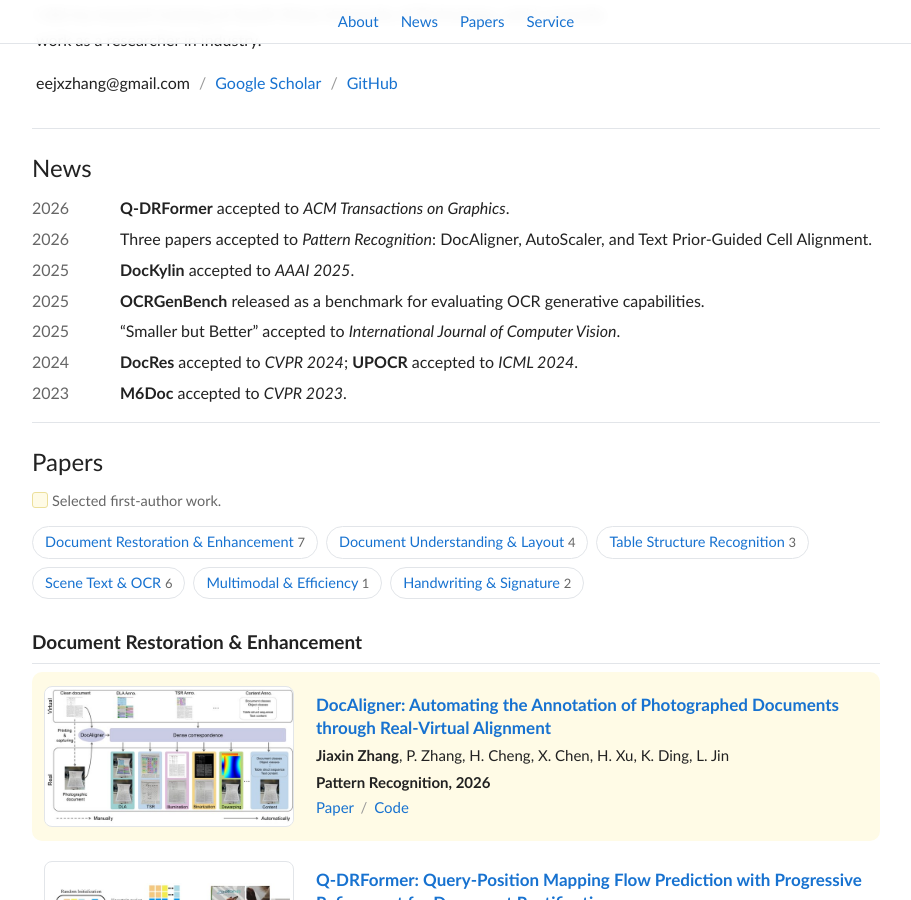
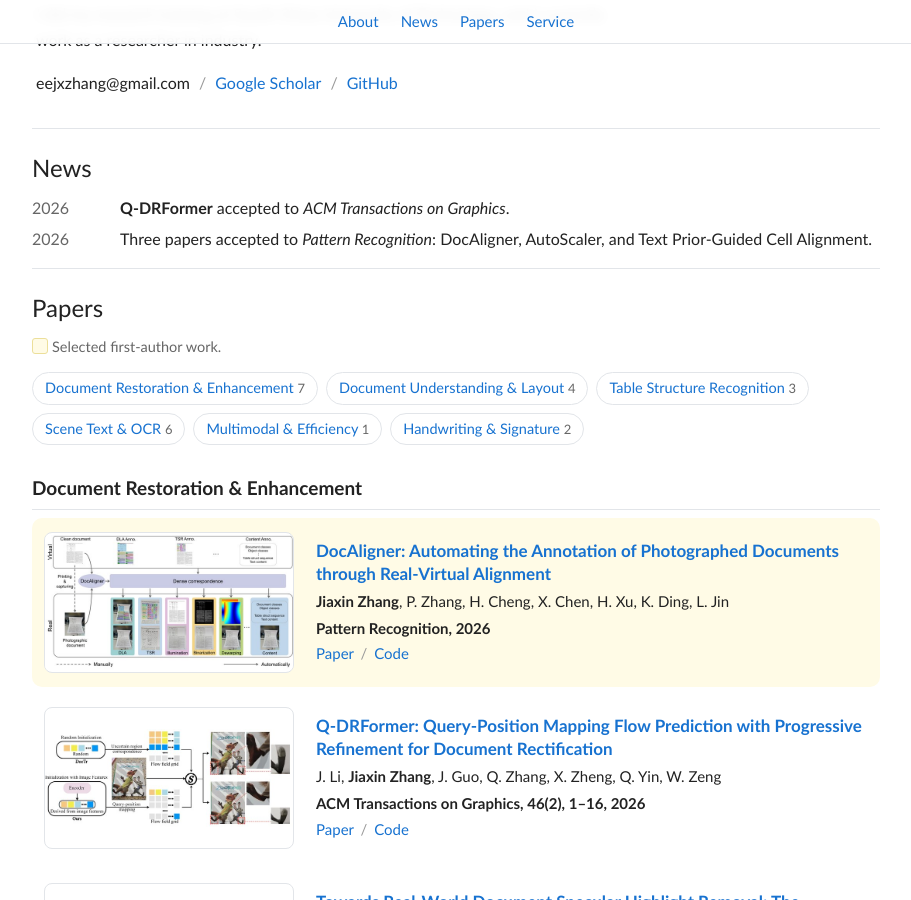
Before and after one commit to ZZZHANG-jx/ZZZHANG-jx.github.io, a Jekyll site: the page built from _pages/about.md, in a window 1280 px wide and 900 px high, scrolled down 429 px. Shown: the whole window, without its empty margins (184-1095 px from the left). Built offline with Jekyll 4.4.1, drawn with Linux system fonts in a browser that asks for light colours.

Commit message:
Keep only last-year news items in the News section

```diff
--- a/_pages/about.md
+++ b/_pages/about.md
@@ -56,11 +56,6 @@ redirect_from:
   <ul class="news">
     <li><span class="news-date">2026</span><strong>Q-DRFormer</strong> accepted to <em>ACM Transactions on Graphics</em>.</li>
     <li><span class="news-date">2026</span>Three papers accepted to <em>Pattern Recognition</em>: DocAligner, AutoScaler, and Text Prior-Guided Cell Alignment.</li>
-    <li><span class="news-date">2025</span><strong>DocKylin</strong> accepted to <em>AAAI 2025</em>.</li>
-    <li><span class="news-date">2025</span><strong>OCRGenBench</strong> released as a benchmark for evaluating OCR generative capabilities.</li>
-    <li><span class="news-date">2025</span>“Smaller but Better” accepted to <em>International Journal of Computer Vision</em>.</li>
-    <li><span class="news-date">2024</span><strong>DocRes</strong> accepted to <em>CVPR 2024</em>; <strong>UPOCR</strong> accepted to <em>ICML 2024</em>.</li>
-    <li><span class="news-date">2023</span><strong>M6Doc</strong> accepted to <em>CVPR 2023</em>.</li>
   </ul>
 </section>
 
```
